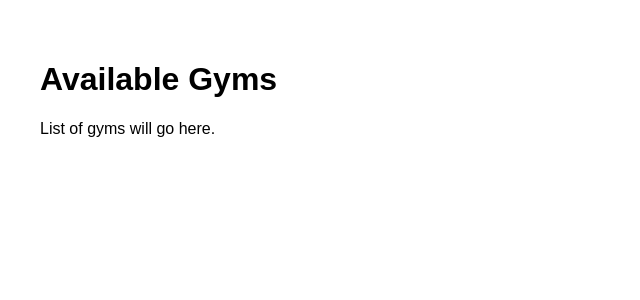
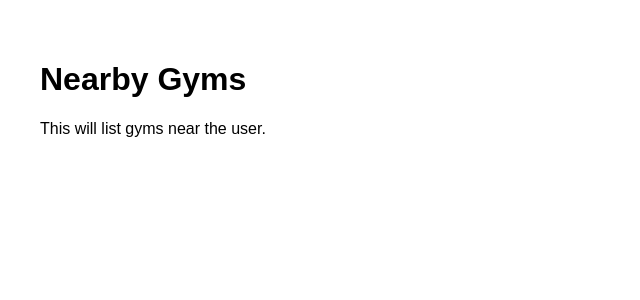
Before and after one commit to StartedtoCodewithAI/FitSpot, a React (Vite) app: page /gyms in a window 1280 px wide. Shown: the top 300 px of the page, without its empty margins (0-640 px from the left). Built offline with nearby package versions, Linux system fonts and the light colour scheme.

Commit message:
Update Gyms.jsx

```diff
--- a/src/pages/Gyms.jsx
+++ b/src/pages/Gyms.jsx
@@ -3,8 +3,9 @@ import React from "react";
 export default function Gyms() {
   return (
     <div style={{ padding: "2rem", fontFamily: "sans-serif" }}>
-      <h1>Available Gyms</h1>
-      <p>List of gyms will go here.</p>
+      <h1>Nearby Gyms</h1>
+      <p>This will list gyms near the user.</p>
+      {/* You can later add gym cards, maps, filters, etc. */}
     </div>
   );
 }
```
